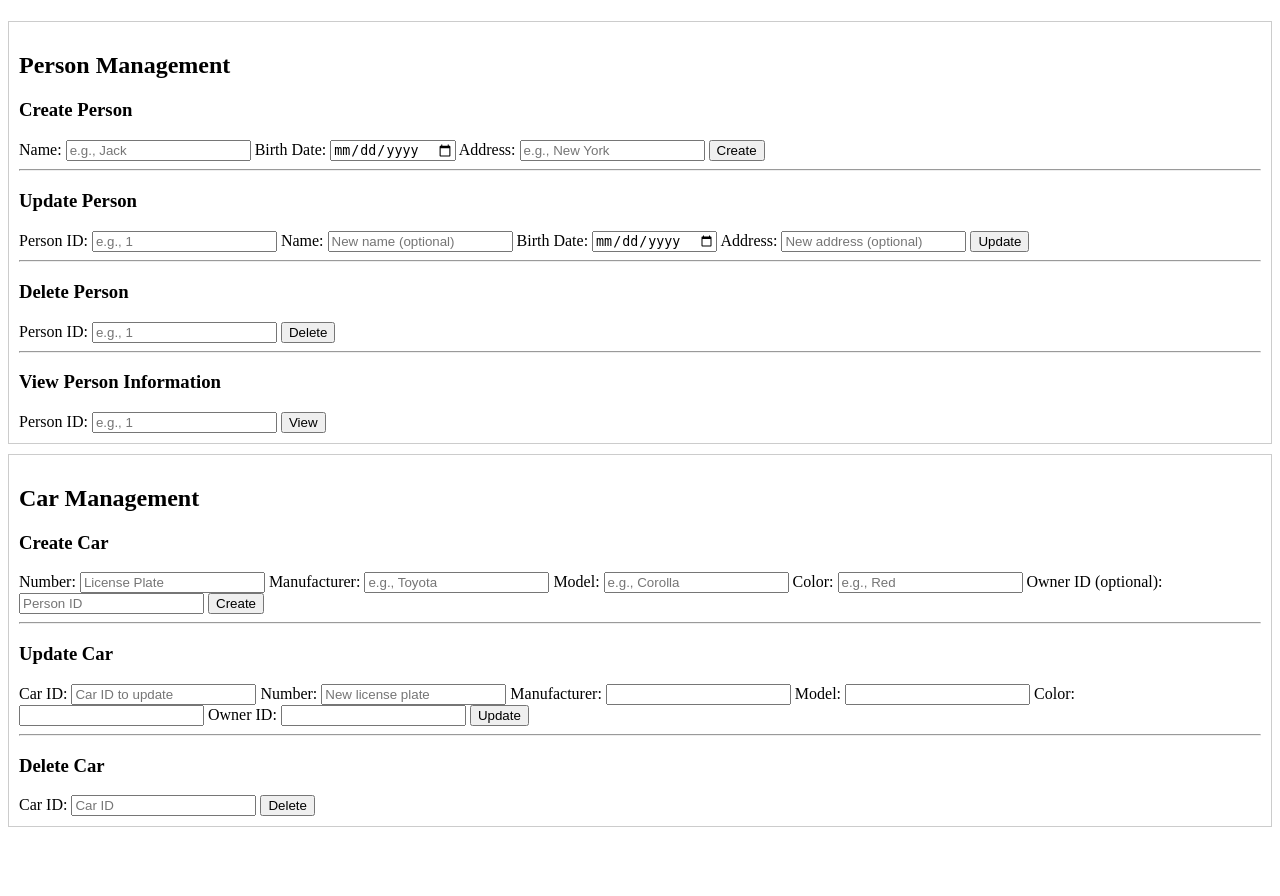
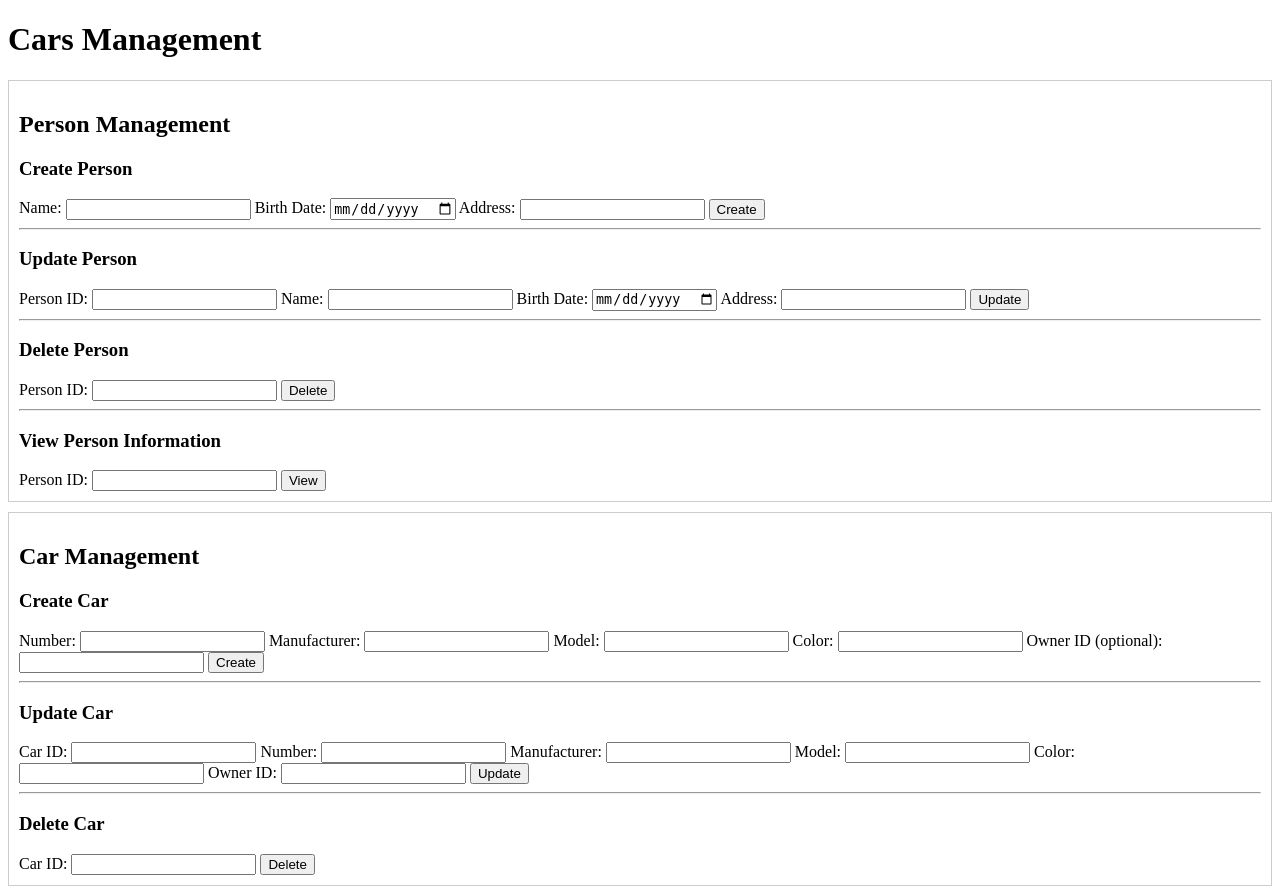
Before and after one commit to LegendaryLoona/LancasterTraficManagementProject, a Django app: page /cars/ in a window 1280 px wide. Before the commit the page ends 827 px from the top, so only its background shows below. Run offline with Django 5.2, Linux system fonts and the light colour scheme.

Commit message:
Update index.html

```diff
--- a/VRLPR/LicenseTracker/templates/index.html
+++ b/VRLPR/LicenseTracker/templates/index.html
@@ -5,7 +5,7 @@
   <title>Cars Management</title>
 </head>
 <body>
-  <h1></h1>
+  <h1>Cars Management</h1>
 
   <section style="border: 1px solid #ccc; padding: 10px; margin-bottom: 10px;">
     <h2>Person Management</h2>
@@ -13,11 +13,11 @@
     <h3>Create Person</h3>
     <div>
       <label>Name: </label>
-      <input type="text" id="person_name" placeholder="e.g., Jack" />
+      <input type="text" id="person_name" />
       <label>Birth Date: </label>
       <input type="date" id="person_birth_date" />
       <label>Address: </label>
-      <input type="text" id="person_address" placeholder="e.g., New York" />
+      <input type="text" id="person_address" />
       <button onclick="createPerson()">Create</button>
     </div>
     <div id="create_person_result" style="color: green;"></div>
@@ -27,13 +27,13 @@
     <h3>Update Person</h3>
     <div>
       <label>Person ID: </label>
-      <input type="number" id="person_id_update" placeholder="e.g., 1" />
+      <input type="number" id="person_id_update" />
       <label>Name: </label>
-      <input type="text" id="person_name_update" placeholder="New name (optional)" />
+      <input type="text" id="person_name_update" />
       <label>Birth Date: </label>
       <input type="date" id="person_birth_date_update" />
       <label>Address: </label>
-      <input type="text" id="person_address_update" placeholder="New address (optional)" />
+      <input type="text" id="person_address_update" />
       <button onclick="updatePerson()">Update</button>
     </div>
     <div id="update_person_result" style="color: green;"></div>
@@ -43,7 +43,7 @@
     <h3>Delete Person</h3>
     <div>
       <label>Person ID: </label>
-      <input type="number" id="person_id_delete" placeholder="e.g., 1" />
+      <input type="number" id="person_id_delete" />
       <button onclick="deletePerson()">Delete</button>
     </div>
     <div id="delete_person_result" style="color: red;"></div>
@@ -53,8 +53,8 @@
     <h3>View Person Information</h3>
     <div>
       <label>Person ID: </label>
-      <input type="number" id="person_id_view" placeholder="e.g., 1" />
-      <button onclick="viewpersoninfo()">View</button>
+      <input type="number" id="person_id_view" />
+      <button onclick="viewPersonInfo()">View</button>
     </div>
     <div id="view_person_result" style="color: blue;"></div>
   </section>
@@ -65,15 +65,15 @@
     <h3>Create Car</h3>
     <div>
       <label>Number: </label>
-      <input type="text" id="car_number" placeholder="License Plate" />
+      <input type="text" id="car_number" />
       <label>Manufacturer: </label>
-      <input type="text" id="car_manufacturer" placeholder="e.g., Toyota" />
+      <input type="text" id="car_manufacturer" />
       <label>Model: </label>
-      <input type="text" id="car_model" placeholder="e.g., Corolla" />
+      <input type="text" id="car_model" />
       <label>Color: </label>
-      <input type="text" id="car_color" placeholder="e.g., Red" />
+      <input type="text" id="car_color" />
       <label>Owner ID (optional): </label>
-      <input type="number" id="car_owner_id" placeholder="Person ID" />
+      <input type="number" id="car_owner_id" />
       <button onclick="createCar()">Create</button>
     </div>
     <div id="create_car_result" style="color: green;"></div>
@@ -83,9 +83,9 @@
     <h3>Update Car</h3>
     <div>
       <label>Car ID: </label>
-      <input type="number" id="car_id_update" placeholder="Car ID to update" />
+      <input type="number" id="car_id_update" />
       <label>Number: </label>
-      <input type="text" id="car_number_update" placeholder="New license plate" />
+      <input type="text" id="car_number_update" />
       <label>Manufacturer: </label>
       <input type="text" id="car_manufacturer_update" />
       <label>Model: </label>
@@ -103,7 +103,7 @@
     <h3>Delete Car</h3>
     <div>
       <label>Car ID: </label>
-      <input type="number" id="car_id_delete" placeholder="Car ID" />
+      <input type="number" id="car_id_delete" />
       <button onclick="deleteCar()">Delete</button>
     </div>
     <div id="delete_car_result" style="color: red;"></div>
@@ -154,6 +154,46 @@
         document.getElementById('view_person_result').innerText = JSON.stringify(data);
       });
   }
+
+  // Car management functions
+  function createCar() {
+    const number = document.getElementById('car_number').value.trim();
+    const manufacturer = document.getElementById('car_manufacturer').value.trim();
+    const model = document.getElementById('car_model').value.trim();
+    const color = document.getElementById('car_color').value.trim();
+    const ownerId = document.getElementById('car_owner_id').value;
+    const url = `/cars/create_car/?number=${encodeURIComponent(number)}&manufacturer=${encodeURIComponent(manufacturer)}&model=${encodeURIComponent(model)}&color=${encodeURIComponent(color)}&owner_id=${ownerId}`;
+    fetch(url)
+      .then(res => res.json())
+      .then(data => {
+        document.getElementById('create_car_result').innerText = JSON.stringify(data);
+      });
+  }
+
+  function updateCar() {
+    const car_id = document.getElementById('car_id_update').value;
+    const number = document.getElementById('car_number_update').value.trim();
+    const manufacturer = document.getElementById('car_manufacturer_update').value.trim();
+    const model = document.getElementById('car_model_update').value.trim();
+    const color = document.getElementById('car_color_update').value.trim();
+    const ownerId = document.getElementById('car_owner_id_update').value;
+    const url = `/cars/update_car/?car_id=${car_id}&number=${encodeURIComponent(number)}&manufacturer=${encodeURIComponent(manufacturer)}&model=${encodeURIComponent(model)}&color=${encodeURIComponent(color)}&owner_id=${ownerId}`;
+    fetch(url)
+      .then(res => res.json())
+      .then(data => {
+        document.getElementById('update_car_result').innerText = JSON.stringify(data);
+      });
+  }
+
+  function deleteCar() {
+    const car_id = document.getElementById('car_id_delete').value;
+    const url = `/cars/delete_car/?car_id=${car_id}`;
+    fetch(url)
+      .then(res => res.json())
+      .then(data => {
+        document.getElementById('delete_car_result').innerText = JSON.stringify(data);
+      });
+  }
 </script>
 </body>
 </html>
```
